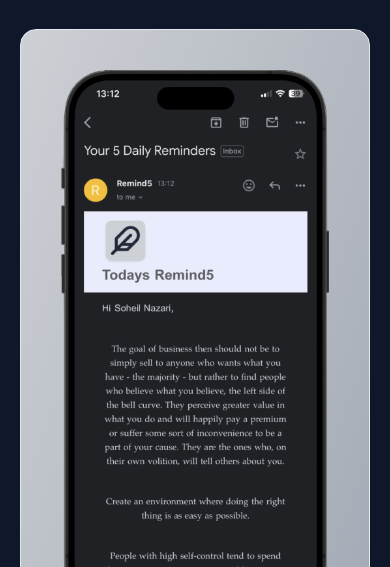
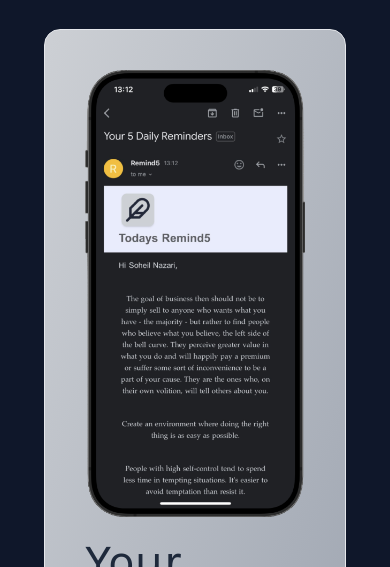
Before and after one commit to s0h311/remind5, a Nuxt app: page / in a window 390 px wide. Shown: the part 417-984 px from the top of the page. Built offline with nearby package versions, Linux system fonts and the light colour scheme; no server answers.

Commit message:
adjust iphone size

```diff
--- a/components/UI/SideBySide.vue
+++ b/components/UI/SideBySide.vue
@@ -22,10 +22,10 @@
       class="flex flex-col items-center gap-5 rounded-2xl border bg-gradient-to-br from-neutral-content to-gray-400 p-10 tablet:flex-row"
     >
       <NuxtImg
-        class="tablet:w-2/3 xl:w-full"
+        class="tablet:max-h-2/3 max-h-full object-contain xl:max-h-full"
         src="iphone-email.png"
-        height="400"
-        width="auto"
+        height="450"
+        width="220"
       />
 
       <p class="text-5xl text-neutral tablet:text-3xl xl:text-5xl">
```
